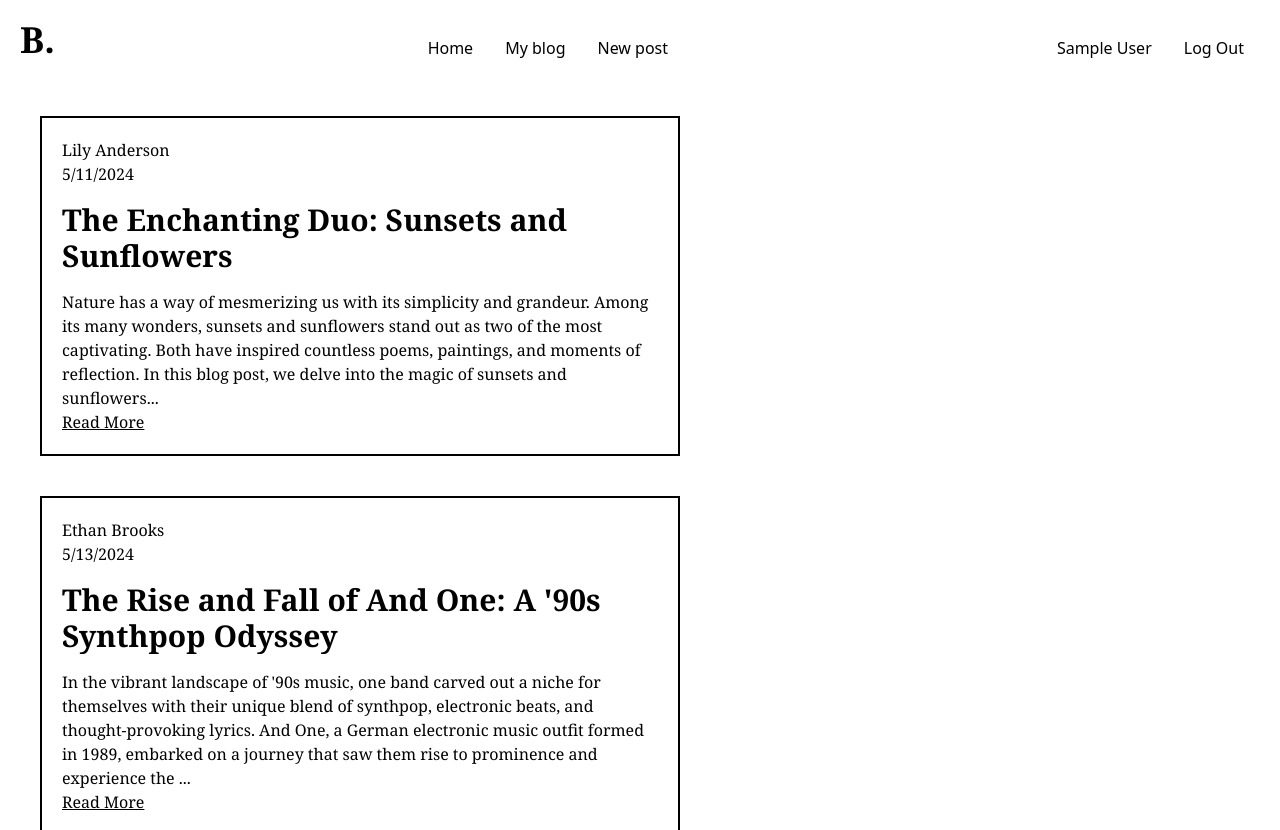
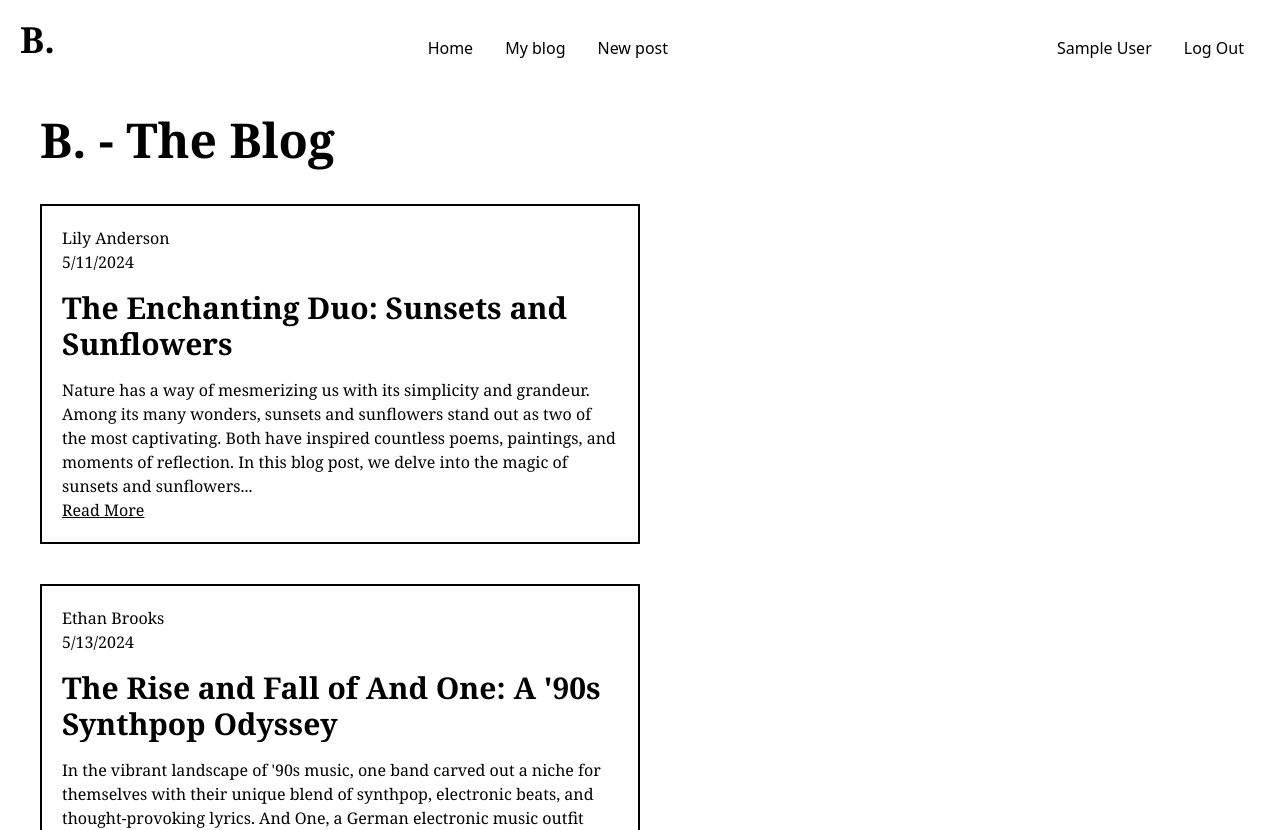
Before and after one commit to Fredtorn/Blog_react, a React (Vite) app: page / in a window 1280 px wide. Shown: the top 830 px of the page. Built offline with nearby package versions, Linux system fonts and the light colour scheme; no server answers; sample sign-in values are in the browser's storage.

Commit message:
changed title size and text

```diff
--- a/src/Components/BlogPostHome.jsx
+++ b/src/Components/BlogPostHome.jsx
@@ -6,7 +6,7 @@ const BlogPostHome = ({ id, date, text, title, author }) => {
 
     return (
         <div >
-            <div key={id} className="border-2 border-solid border-black w-1/2 m-10 p-5 font-serif ">
+            <div key={id} className="border-2 border-solid border-black w-1/2 p-5 font-serif mb-10">
                 <h4 className="font-medium">{author}</h4>
                 <p>{date}</p>
                 <h2 className="text-3xl font-semibold mt-4 mb-4 overflow-auto" >{title}</h2>
--- a/src/Components/IndividualBlogPost.jsx
+++ b/src/Components/IndividualBlogPost.jsx
@@ -27,7 +27,7 @@ const IndividualBlogPost = () => {
 
     return (
         <>
-            <Link to={"/"} className="underline font-semibold font-serif ml-12">Back to all posts</Link>
+            <Link to={"/"} className="underline font-semibold font-serif ml-12">Back to Home</Link>
             <div key={post.id} className="border-2 border-solid border-black w-1/2 m-10 p-5 font-serif ">
                 <h4 className="font-medium">{post.author}</h4>
                 <p>{post.date}</p>
--- a/src/Pages/Home/Home.jsx
+++ b/src/Pages/Home/Home.jsx
@@ -5,7 +5,8 @@ const Home = () => {
 
     const { blogPosts } = useBlog();
     return (
-        <main>
+        <main className="m-10">
+            <h1 className="w-1/2 text-5xl font-serif font-semibold mt-4 mb-10">B. - The Blog</h1>
             {blogPosts.map(post => (
                 <BlogPostHome id={post.id} author={post.author} title={post.title} text={post.text} date={post.date} />
             ))}
--- a/src/Pages/MyBlog/MyBlog.jsx
+++ b/src/Pages/MyBlog/MyBlog.jsx
@@ -9,7 +9,9 @@ const MyBlog = () => {
 
     const userBlogPosts = blogPosts.filter(post => post.author === currentUser.email);
     return (
-        <main>
+        <main className="m-10">
+            <h2 className="text-3xl font-serif font-semibold mt-4 mb-4">My blog</h2>
+
             {userBlogPosts.map(post => (
                 <BlogPostHome id={post.id} author={post.author} title={post.title} text={post.text} date={post.date} />
             ))}
```
